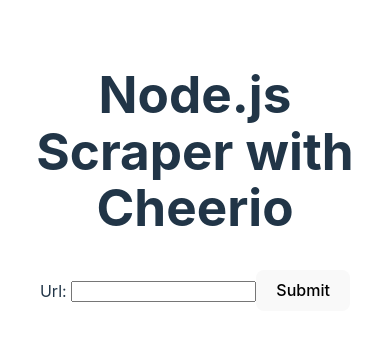
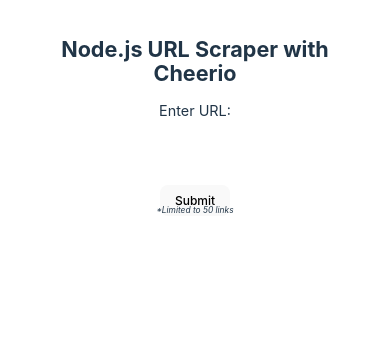
Before and after one commit to carloslaotrujillo/nodejs-web-scraper, a React (Vite) app: page / in a window 390 px wide. Shown: the top 340 px of the page. Built offline with nearby package versions, Linux system fonts and the light colour scheme.

Commit message:
finishin up

```diff
--- a/src/App.tsx
+++ b/src/App.tsx
@@ -6,8 +6,15 @@
 }
 
 function App() {
-	const [results, setResults] = useState<string>("");
+	const [results, setResults] = useState<string[]>([]);
 	const [formData, setFormData] = useState<FormData>({ url: "" });
+	const [loading, setLoading] = useState<boolean>(false);
+
+	const resetStates = () => {
+		setResults([]);
+		setLoading(false);
+		setFormData({ url: "" });
+	};
 
 	const handleChange = (event: React.ChangeEvent<HTMLInputElement>) => {
 		setFormData({
@@ -19,13 +26,17 @@
 	const handleSubmit = (event: React.FormEvent<HTMLFormElement>) => {
 		event.preventDefault();
 
+		setLoading(true);
+
+		const url = ensureValidURL(formData.url);
+
 		fetch("http://localhost:3000/scrape", {
 			method: "POST",
 			headers: {
 				"Content-Type": "application/json",
 			},
 			body: JSON.stringify({
-				pagesUrls: [formData.url],
+				pagesUrls: [url],
 			}),
 		})
 			.then((res) => {
@@ -35,29 +46,74 @@
 				return res.json();
 			})
 			.then((data) => {
-				console.log("Data Received:", data);
-				setResults(JSON.stringify(data, null, 2));
+				if (data.urls.length === 0) {
+					resetStates();
+					alert("No URLs found on the page. Sorry!");
+					return;
+				}
+				setResults(data.urls);
+				setLoading(false);
+				setFormData({ url: "" });
 			})
 			.catch((error) => {
+				resetStates();
 				console.error("Error:", error);
-				setResults(`Error occurred: ${error.message}. Please check the console.`);
+				alert("An error occurred. Please try again.");
 			});
+	};
+
+	const ensureValidURL = (url: string) => {
+		if (!url.match(/^(http:\/\/|https:\/\/)/)) {
+			url = "https://" + url;
+		}
+
+		const urlPattern = /^(http:\/\/|https:\/\/)([a-zA-Z0-9.-]+)(\/|$)/;
+		const match = url.match(urlPattern);
+
+		if (!match) {
+			alert("URL must have a valid domain");
+			throw new Error("URL must have a valid domain");
+		}
+
+		const protocol = match[1];
+		let domain = match[2];
+
+		const restOfUrl = url.slice(protocol.length + domain.length);
+		if (!domain.startsWith("www.")) {
+			domain = "www." + domain;
+		}
+
+		if (!domain.match(/\.[a-zA-Z]{2,}$/)) {
+			throw new Error("URL must end with a valid domain extension");
+		}
+
+		return protocol + domain + restOfUrl;
 	};
 
 	return (
 		<>
-			<h1>Node.js Scraper with Cheerio</h1>
+			<h1>Node.js URL Scraper with Cheerio</h1>
 			<form id="form" onSubmit={handleSubmit}>
-				<label htmlFor="url">Url: </label>
-				<input type="url" id="url" value={formData.url} onChange={handleChange} required />
+				<label htmlFor="url">Enter URL: </label>
+				<input type="text" id="url" value={formData.url} onChange={handleChange} required />
 				<button type="submit">Submit</button>
 			</form>
+			<i>*Limited to 50 links</i>
 			<div id="results">
-				{results && (
-					<>
-						<h2>Results</h2>
-						<div>{results}</div>
-					</>
+				{loading ? (
+					<h2>
+						<span id="spinner">🌀</span> Loading...
+					</h2>
+				) : (
+					<ul>
+						{results.map((result: string, index: number) => (
+							<li key={index}>
+								<a href={result} target="_blank" rel="noopener noreferrer">
+									{result}
+								</a>
+							</li>
+						))}
+					</ul>
 				)}
 			</div>
 		</>
--- a/src/index.css
+++ b/src/index.css
@@ -2,6 +2,8 @@
 	font-family: Inter, system-ui, Avenir, Helvetica, Arial, sans-serif;
 	line-height: 1.5;
 	font-weight: 400;
+	max-width: 1024px;
+	margin: 0 auto;
 
 	color-scheme: light dark;
 	color: rgba(255, 255, 255, 0.87);
@@ -15,11 +17,11 @@
 
 a {
 	font-weight: 500;
-	color: #646cff;
+	color: #ffffff;
 	text-decoration: inherit;
 }
 a:hover {
-	color: #535bf2;
+	color: #646cff;
 }
 
 body {
@@ -33,6 +35,36 @@
 h1 {
 	font-size: 3.2em;
 	line-height: 1.1;
+}
+
+i {
+	position: relative;
+	bottom: 16px;
+	font-size: 0.7em;
+}
+
+form {
+	display: flex;
+	flex-direction: row;
+	align-items: center;
+	justify-content: center;
+}
+
+form label {
+	font-size: 1.2em;
+}
+
+form input {
+	padding: 12px;
+	border-radius: 4px;
+	border: 0;
+	margin: 1rem;
+	min-width: 278px;
+	max-width: 428px;
+}
+
+form input:focus {
+	outline: 4px auto #646cff;
 }
 
 button {
@@ -51,7 +83,12 @@
 }
 button:focus,
 button:focus-visible {
-	outline: 4px auto -webkit-focus-ring-color;
+	outline: 4px auto #646cff;
+}
+
+ul li {
+	text-align: left;
+	margin: 0 auto;
 }
 
 @media (prefers-color-scheme: light) {
@@ -66,3 +103,41 @@
 		background-color: #f9f9f9;
 	}
 }
+
+@media (max-width: 768px) {
+	:root {
+		font-size: 16px;
+	}
+	h1 {
+		font-size: 2.4em;
+	}
+	form {
+		flex-direction: column;
+	}
+	form input {
+		width: 100%;
+	}
+}
+
+@media (max-width: 480px) {
+	:root {
+		font-size: 12px;
+	}
+	h1 {
+		font-size: 1.8em;
+	}
+}
+
+#spinner {
+	display: inline-block;
+	animation: spin 0.5s linear infinite;
+}
+
+@keyframes spin {
+	from {
+		transform: rotate(0deg);
+	}
+	to {
+		transform: rotate(-360deg);
+	}
+}
```
Also changed, not shown: package.json (+5 -4 lines), pm2.config.js (added, +12 -0 lines), output/links.csv, 1 other file (tests, documents, lock files or other folders).
